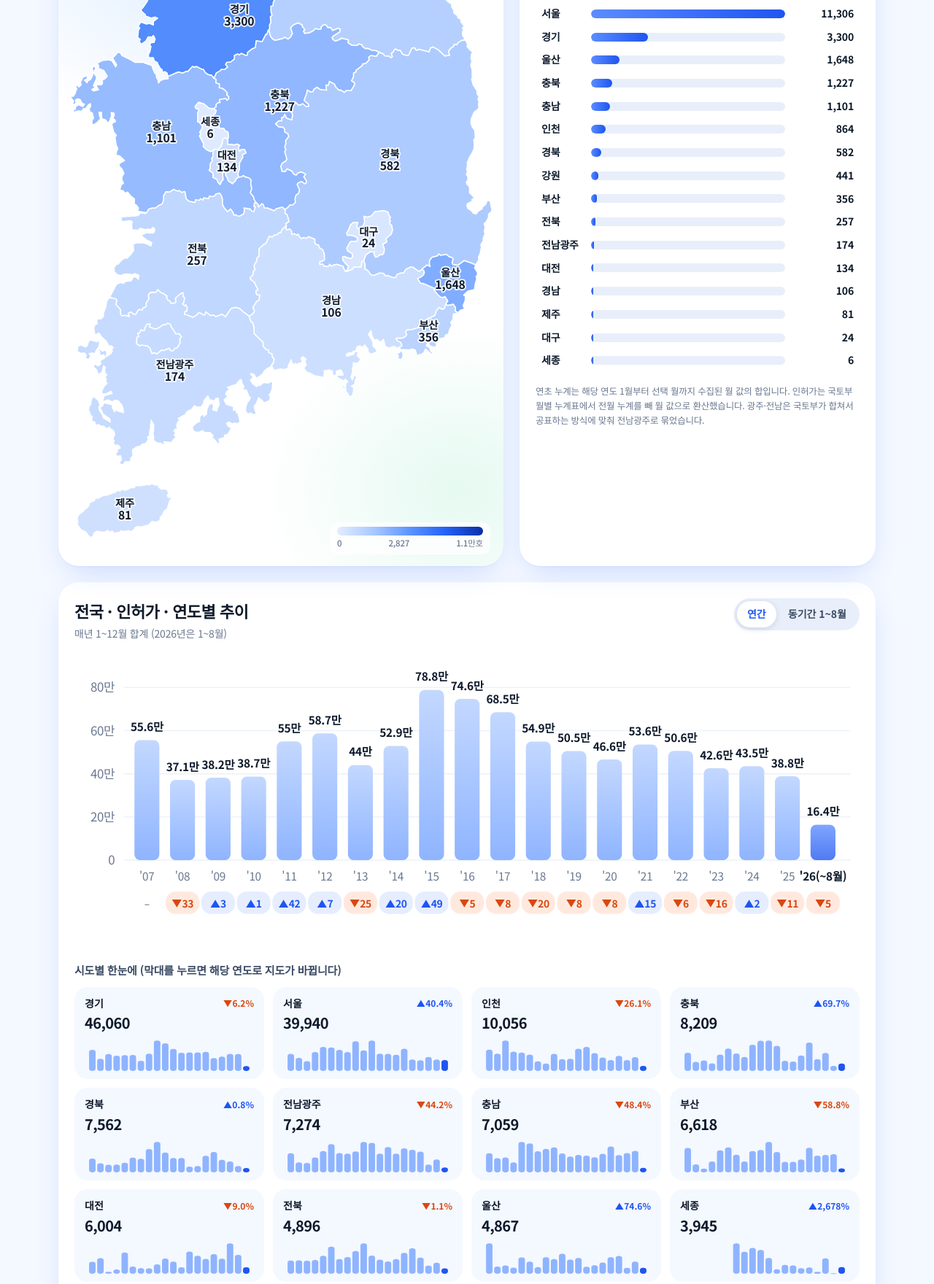
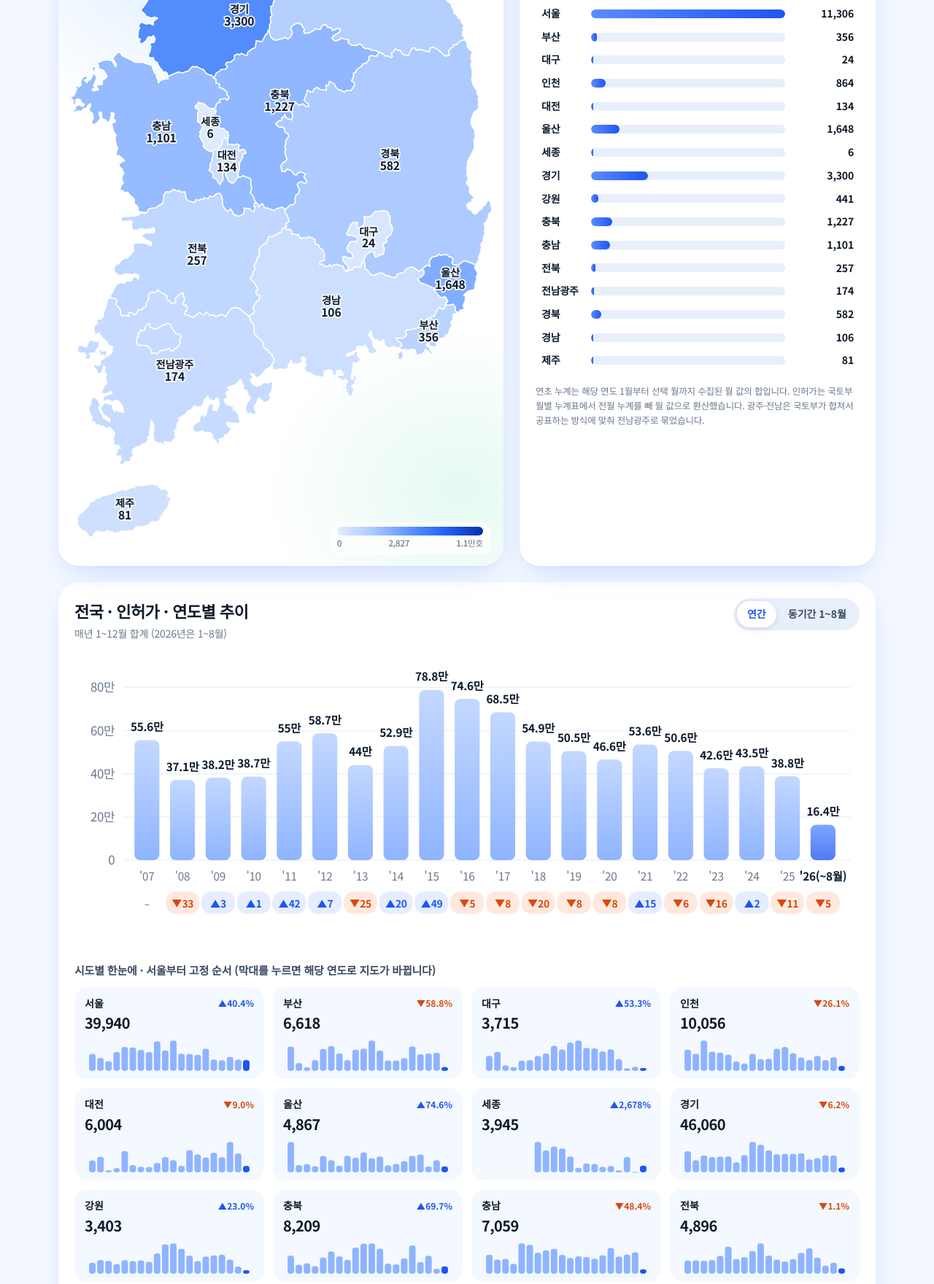
Before and after one commit to lloydknam/housing-map, a plain HTML site: page index.html in a window 1280 px wide. Shown: the part 637-2397 px from the top of the page at 73% size. Drawn offline with nearby package versions, Linux system fonts and the light colour scheme; a web font is replaced by a local one.

Commit message:
design: 시도 순서를 서울부터 고정 (순위 정렬 제거)
Co-Authored-By: Claude Sonnet 5.5 <noreply@anthropic.com>
Claude-Session: https://claude.ai/code/session_01Szm5GH55bo8MXMvzv9a7i3

```diff
--- a/index.html
+++ b/index.html
@@ -226,7 +226,7 @@
       </div>
     </div>
     <svg id="bars" viewBox="0 0 700 260" role="img" aria-label="연도별 막대 그래프"></svg>
-    <h3>시도별 한눈에 (막대를 누르면 해당 연도로 지도가 바뀝니다)</h3>
+    <h3>시도별 한눈에 · 서울부터 고정 순서 (막대를 누르면 해당 연도로 지도가 바뀝니다)</h3>
     <div id="multiples"></div>
     <div class="note" id="trendNote"></div>
   </section>
@@ -247,7 +247,8 @@
   // 광주·전남은 2026년 중반부터 '전남광주'로 합쳐서 공표된다 → 데이터 코드 2436 하나로 다루고 지도에서도 한 덩어리로 칠한다.
   const NAMES = {'11':'서울','21':'부산','22':'대구','23':'인천','25':'대전','26':'울산','29':'세종',
     '31':'경기','32':'강원','33':'충북','34':'충남','35':'전북','37':'경북','38':'경남','39':'제주','2436':'전남광주'};
-  const CODES = Object.keys(NAMES);
+  // 시도 표시 순서는 값과 상관없이 고정: 서울부터 행정구역 코드 순(광주·전남은 전남광주로 합쳐 전북 다음)
+  const CODES = ['11', '21', '22', '23', '25', '26', '29', '31', '32', '33', '34', '35', '2436', '37', '38', '39'];
   const GROUP = { '24': '2436', '36': '2436' };
   const gcode = (f) => GROUP[f.properties.code] || f.properties.code;
   const EMOJI = { permit: '📝', start: '🏗️', sale: '📣', complete: '🏠', unsold: '🪧', unsold_post: '🧱' };
@@ -451,7 +452,6 @@
     const sel = state.selected;
     $('sumLab').textContent = (sel ? NAMES[sel] : '전국 합계') + ' · ' + def.label + ' · ' + modeText();
     const rows = CODES.map((c) => ({ c, v: p ? valueFor(c, p, state.mode) : null }));
-    rows.sort((a, b) => (b.v == null) - (a.v == null) || b.v - a.v);
     const key = sel || 'ALL';
     const cur = p ? valueFor(key, p, state.mode) : null;
     $('sumBig').innerHTML = state.mode === 'yoy' ? fmtPct(cur) : fmt(cur) + '<small>' + def.unit + '</small>';
@@ -569,8 +569,7 @@
 
     // 시도별 한눈에: 최신 연도 값 기준 내림차순
     const latestY = YEARS[YEARS.length - 1];
-    const cells = CODES.map((c) => ({ c, last: yearValue(c, latestY, 'level'), g: yearValue(c, latestY, 'yoy') }))
-      .sort((a, b) => (b.last == null) - (a.last == null) || b.last - a.last);
+    const cells = CODES.map((c) => ({ c, last: yearValue(c, latestY, 'level'), g: yearValue(c, latestY, 'yoy') }));
     cells.forEach((cell) => {
       const b = document.createElement('button'); b.type = 'button'; b.className = 'mini' + (cell.c === state.selected ? ' sel' : '');
       b.setAttribute('aria-label', NAMES[cell.c] + ' ' + def.label + ' 연도별 추이');
```
